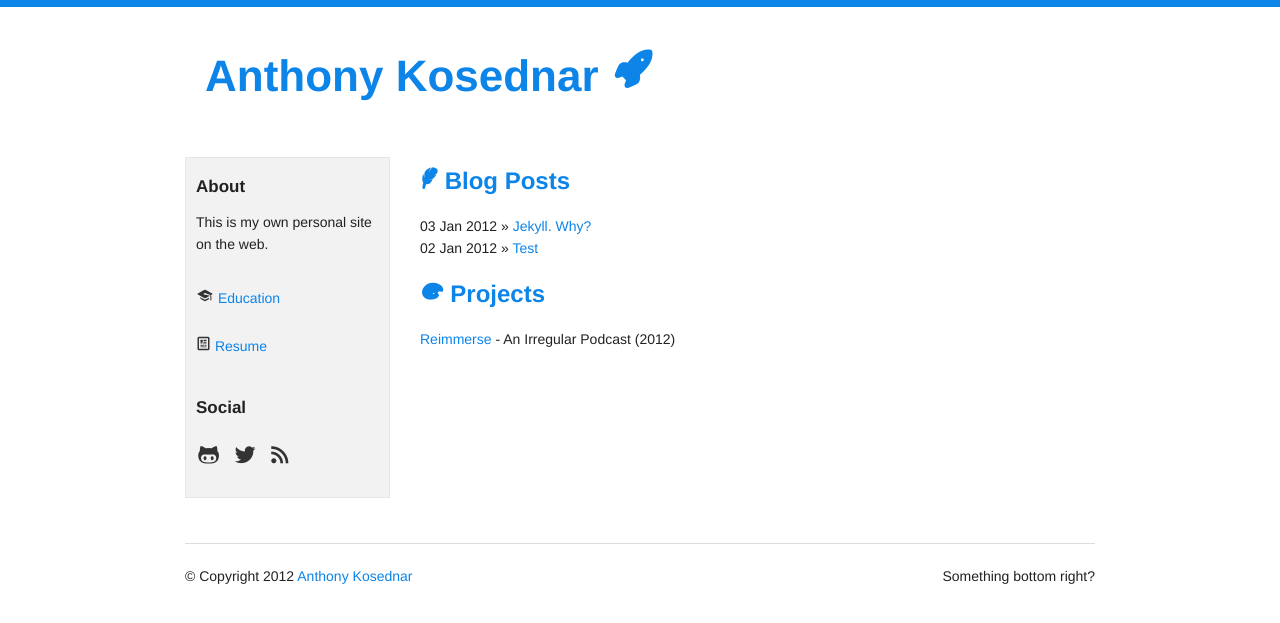
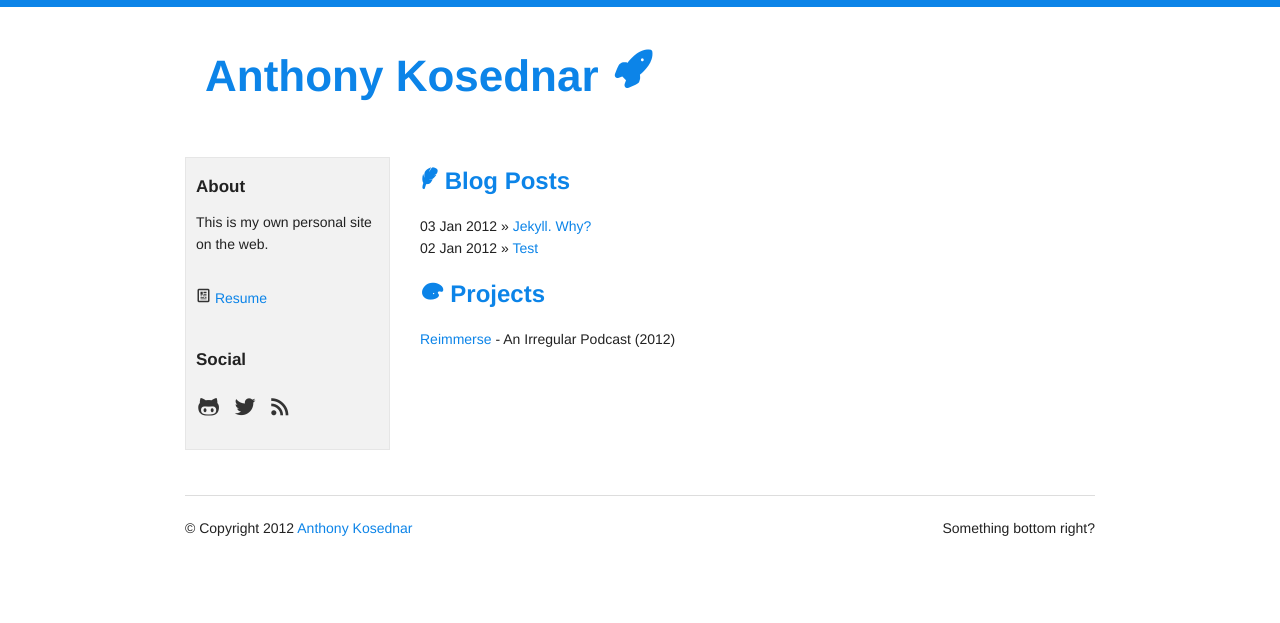
Before and after one commit to akosednar/akosednar.github.com, a Jekyll site: the page built from index.html, in a window 1280 px wide. Shown: the top 623 px of the page. Built offline with Jekyll 4.4.1, drawn with Linux system fonts in a browser that asks for light colours.

Commit message:
Took out education until I put something there

```diff
--- a/_layouts/default.html
+++ b/_layouts/default.html
@@ -48,7 +48,7 @@
       	<h5>About</h5>
       	<p>This is my own personal site on the web.</p>
       	<p>
-      		<a href="http://anthonykosednar.com/resume/"><span class="icon">&#127891;</span> Education</a><br />
+      		<!--<a href="http://anthonykosednar.com/education/"><span class="icon">&#127891;</span> Education</a><br />-->
       		<a href="http://anthonykosednar.com/resume/"><span class="icon">&#128240;</span> Resume</a>
       	</p>
       	<br />
```
